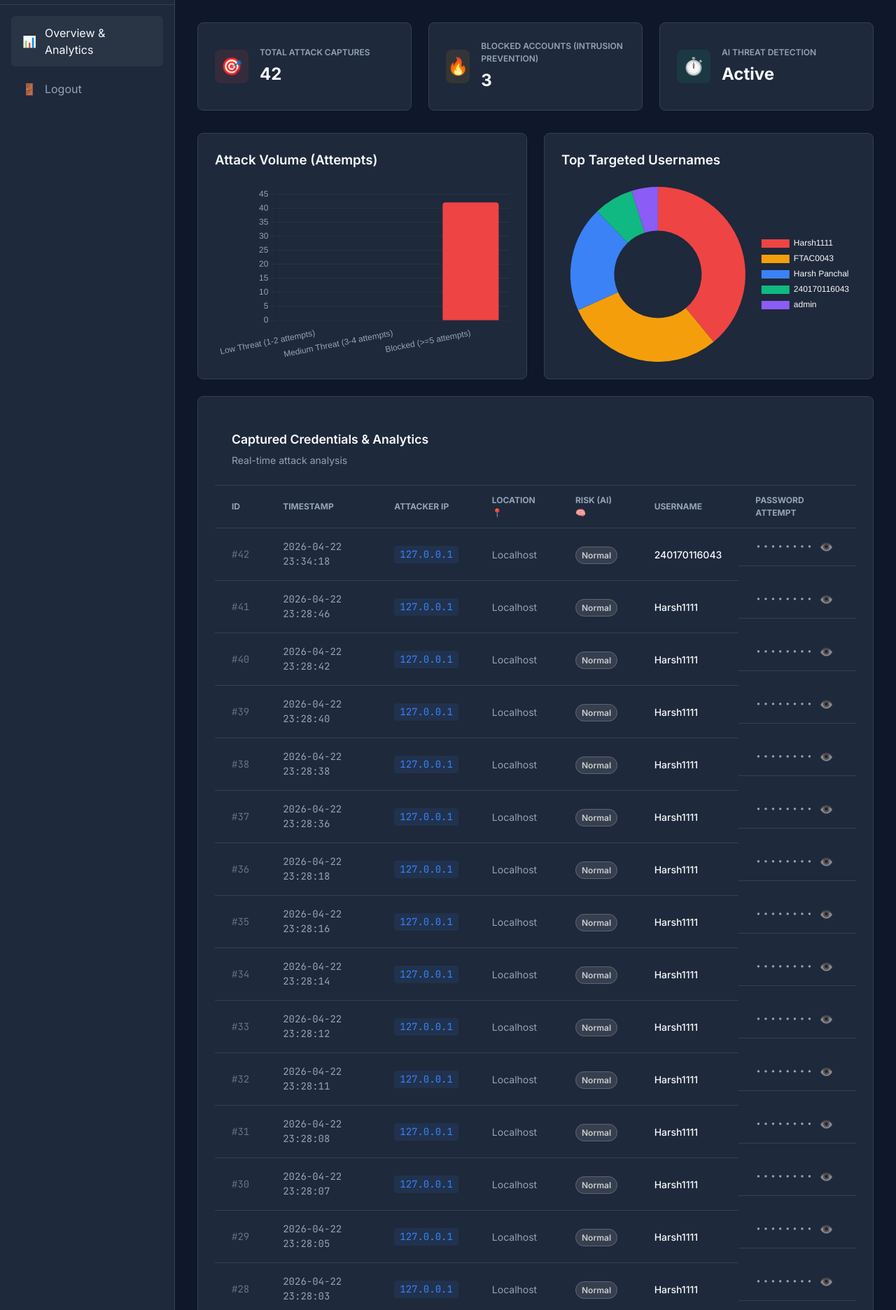
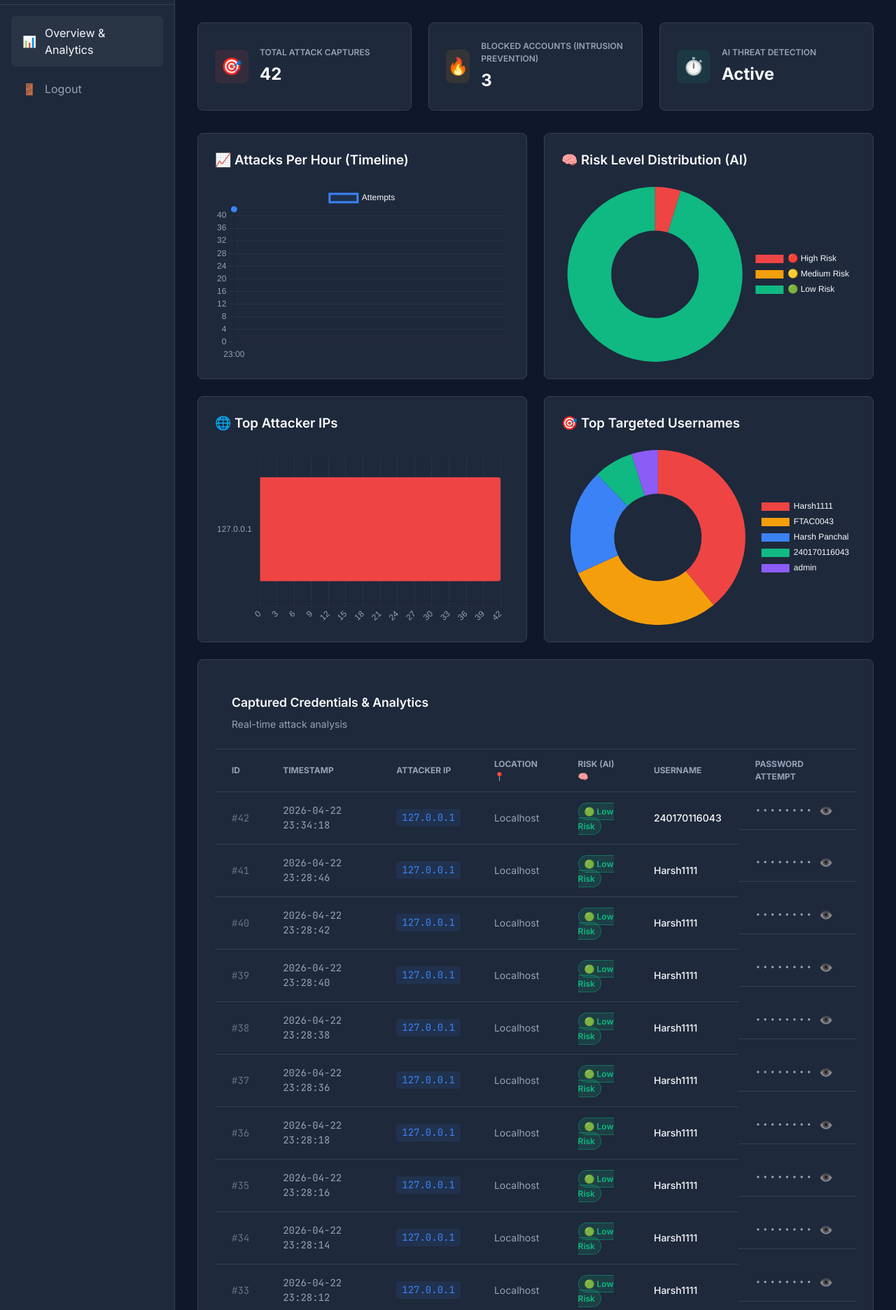
Before and after one commit to Harsh20071111/CN_project, a Flask app: page /dashboard in a window 1280 px wide. Shown: the part 95-1967 px from the top of the page at 70% size. Run offline with Flask 3, Linux system fonts and the light colour scheme; the visitor is signed in with stand-in values (Sample User, id 1); data comes from the database, SQL or seed files in the repository.

Commit message:
Add charts, password hashing, and AI scoring

```diff
--- a/honeypot-project/app.py
+++ b/honeypot-project/app.py
@@ -6,6 +6,7 @@ import csv
 import smtplib
 from email.mime.text import MIMEText
 import os
+import hashlib
 
 app = Flask(__name__)
 app.secret_key = "super_secure_admin_key"
@@ -51,11 +52,34 @@ def get_location(ip):
     return "Unknown", "N/A"
 
 def detect_attack(username, password):
-    # Rule-based Basic AI / Heuristics for detection
-    username = username.lower()
-    if username == "admin" or password == "123456" or "root" in username or password.lower() == "password":
-        return "High Risk"
-    return "Normal"
+    # Heuristic-based Anomaly Detection (Scoring System)
+    score = 0
+    u = username.lower()
+    p = password.lower()
+
+    # Check for common attack usernames
+    if u in ['admin', 'root', 'administrator', 'test', 'user']:
+        score += 2
+    if 'admin' in u or 'root' in u:
+        score += 1
+
+    # Check for common weak/attack passwords
+    if password in ['123456', '12345678', 'password', 'admin', 'qwerty', 'abc123', 'letmein', '111111']:
+        score += 2
+    if len(password) < 6:
+        score += 1
+
+    # Check for SQL injection patterns
+    if any(x in u for x in ["'", '"', '--', 'or ', 'drop', 'select']):
+        score += 3
+    if any(x in p for x in ["'", '"', '--', 'or ', 'drop', 'select']):
+        score += 3
+
+    if score >= 3:
+        return 'High Risk'
+    elif score >= 1:
+        return 'Medium Risk'
+    return 'Low Risk'
 
 def send_email_alert(ip, username, password, location, maps_link, time):
     sender = "kamleshpanchal21121983@gmail.com"
@@ -118,9 +142,12 @@ def login():
         location_text += " (EXACT GPS MATCH)"
     risk_level = detect_attack(username, password)
 
+    # Hash the password before storing (Security Best Practice)
+    hashed_password = hashlib.sha256(password.encode()).hexdigest()
+
     # Save to Database (we log every attempt to keep history, even if blocked)
     c.execute("INSERT INTO logs (username, password, ip, location, risk_level, time) VALUES (?, ?, ?, ?, ?, ?)",
-              (username, password, ip, location_text, risk_level, time_str))
+              (username, hashed_password, ip, location_text, risk_level, time_str))
     conn.commit()
 
     # Check Username Blocking System
--- a/honeypot-project/templates/dashboard.html
+++ b/honeypot-project/templates/dashboard.html
@@ -73,11 +73,23 @@
       <!-- Charts Section -->
       <div class="charts-grid mt-4 mb-4">
         <div class="card p-4">
-          <h3 class="mb-4">Attack Volume (Attempts)</h3>
-          <canvas id="attackChart" style="max-height: 250px;"></canvas>
+          <h3 class="mb-4">📈 Attacks Per Hour (Timeline)</h3>
+          <canvas id="timelineChart" style="max-height: 250px;"></canvas>
         </div>
         <div class="card p-4">
-          <h3 class="mb-4">Top Targeted Usernames</h3>
+          <h3 class="mb-4">🧠 Risk Level Distribution (AI)</h3>
+          <div style="display:flex; justify-content:center;">
+            <canvas id="riskChart" style="max-height: 250px;"></canvas>
+          </div>
+        </div>
+      </div>
+      <div class="charts-grid mb-4">
+        <div class="card p-4">
+          <h3 class="mb-4">🌐 Top Attacker IPs</h3>
+          <canvas id="ipChart" style="max-height: 250px;"></canvas>
+        </div>
+        <div class="card p-4">
+          <h3 class="mb-4">🎯 Top Targeted Usernames</h3>
           <div style="display:flex; justify-content:center;">
              <canvas id="userChart" style="max-height: 250px;"></canvas>
           </div>
@@ -115,9 +127,11 @@
                     <td class="location-cell">{{ row[4] }}</td>
                     <td>
                       {% if row[5] == 'High Risk' %}
-                        <span class="badge red">High Risk</span>
+                        <span class="badge red">🔴 High Risk</span>
+                      {% elif row[5] == 'Medium Risk' %}
+                        <span class="badge" style="background: rgba(245,158,11,0.15); border: 1px solid rgba(245,158,11,0.4); color: #f59e0b;">🟡 Medium Risk</span>
                       {% else %}
-                        <span class="badge" style="background: rgba(255,255,255,0.1); border: 1px solid rgba(255,255,255,0.2); color: #ccc;">Normal</span>
+                        <span class="badge" style="background: rgba(16,185,129,0.15); border: 1px solid rgba(16,185,129,0.4); color: #10b981;">🟢 Low Risk</span>
                       {% endif %}
                     </td>
                     <td class="username">{{ row[1] }}</td>
@@ -181,10 +195,12 @@
     const logs = [];
     document.querySelectorAll('.logs-table tbody tr').forEach(tr => {
       if(tr.querySelector('.ip-badge')) {
+        const riskEl = tr.querySelector('.badge');
         logs.push({
           ip: tr.querySelector('.ip-badge').textContent,
           username: tr.querySelector('.username').textContent,
-          time: tr.querySelector('.timestamp').textContent
+          time: tr.querySelector('.timestamp').textContent,
+          risk: riskEl ? riskEl.textContent.trim() : 'Low Risk'
         });
       }
     });
@@ -241,20 +257,58 @@
 
     // Charts Logic
     if(logs.length > 0) {
-      // 1. Top Usernames Chart
-      const userCounts = {};
+      // Chart colors
+      const chartColors = ['#ef4444', '#f59e0b', '#3b82f6', '#10b981', '#8b5cf6', '#ec4899', '#14b8a6', '#f97316'];
+
+      // 1. Attacks Per Hour (Line Chart)
+      const hourCounts = {};
       logs.forEach(log => {
-        userCounts[log.username] = (userCounts[log.username] || 0) + 1;
+        const hour = log.time.substring(11, 13) + ':00';
+        hourCounts[hour] = (hourCounts[hour] || 0) + 1;
       });
-      const topUsers = Object.entries(userCounts).sort((a,b) => b[1] - a[1]).slice(0, 5);
+      const sortedHours = Object.keys(hourCounts).sort();
 
-      new Chart(document.getElementById("userChart"), {
-        type: "doughnut",
+      new Chart(document.getElementById('timelineChart'), {
+        type: 'line',
         data: {
-          labels: topUsers.map(u => u[0]),
+          labels: sortedHours,
           datasets: [{
-            data: topUsers.map(u => u[1]),
-            backgroundColor: ['#ef4444', '#f59e0b', '#3b82f6', '#10b981', '#8b5cf6'],
+            label: 'Attempts',
+            data: sortedHours.map(h => hourCounts[h]),
+            borderColor: '#3b82f6',
+            backgroundColor: 'rgba(59,130,246,0.1)',
+            fill: true,
+            tension: 0.4,
+            pointBackgroundColor: '#3b82f6',
+            pointRadius: 4
+          }]
+        },
+        options: {
+          responsive: true,
+          maintainAspectRatio: false,
+          scales: {
+            y: { beginAtZero: true, ticks: { color: '#94a3b8', stepSize: 1 }, grid: { color: 'rgba(255,255,255,0.05)' } },
+            x: { ticks: { color: '#94a3b8' }, grid: { display: false } }
+          },
+          plugins: { legend: { labels: { color: '#f8fafc' } } }
+        }
+      });
+
+      // 2. Risk Level Distribution (Doughnut Chart)
+      const riskCounts = { 'High': 0, 'Medium': 0, 'Low': 0 };
+      logs.forEach(log => {
+        if (log.risk.includes('High')) riskCounts['High']++;
+        else if (log.risk.includes('Medium')) riskCounts['Medium']++;
+        else riskCounts['Low']++;
+      });
+
+      new Chart(document.getElementById('riskChart'), {
+        type: 'doughnut',
+        data: {
+          labels: ['🔴 High Risk', '🟡 Medium Risk', '🟢 Low Risk'],
+          datasets: [{
+            data: [riskCounts['High'], riskCounts['Medium'], riskCounts['Low']],
+            backgroundColor: ['#ef4444', '#f59e0b', '#10b981'],
             borderWidth: 0
           }]
         },
@@ -265,32 +319,53 @@
         }
       });
 
-      // 2. Attack Volumes Chart (Grouping by IP attempts for mock visualization)
-      const attemptVolumes = [
-        logs.filter(l => ipCounts[l.ip] < 3).length,
-        logs.filter(l => ipCounts[l.ip] >= 3 && ipCounts[l.ip] < 5).length,
-        logs.filter(l => ipCounts[l.ip] >= 5).length
-      ];
+      // 3. Top Attacker IPs (Horizontal Bar Chart)
+      const topIPs = Object.entries(ipCounts).sort((a,b) => b[1] - a[1]).slice(0, 6);
 
-      new Chart(document.getElementById("attackChart"), {
-        type: "bar",
+      new Chart(document.getElementById('ipChart'), {
+        type: 'bar',
         data: {
-          labels: ["Low Threat (1-2 attempts)", "Medium Threat (3-4 attempts)", "Blocked (>=5 attempts)"],
+          labels: topIPs.map(i => i[0]),
           datasets: [{
-            label: "Login Attempts",
-            data: attemptVolumes,
-            backgroundColor: ["#10b981", "#f59e0b", "#ef4444"],
+            label: 'Attempts',
+            data: topIPs.map(i => i[1]),
+            backgroundColor: chartColors.slice(0, topIPs.length),
             borderRadius: 4
+          }]
+        },
+        options: {
+          indexAxis: 'y',
+          responsive: true,
+          maintainAspectRatio: false,
+          scales: {
+            x: { beginAtZero: true, ticks: { color: '#94a3b8', stepSize: 1 }, grid: { color: 'rgba(255,255,255,0.05)' } },
+            y: { ticks: { color: '#94a3b8' }, grid: { display: false } }
+          },
+          plugins: { legend: { display: false } }
+        }
+      });
+
+      // 4. Top Targeted Usernames (Doughnut Chart)
+      const userCounts = {};
+      logs.forEach(log => {
+        userCounts[log.username] = (userCounts[log.username] || 0) + 1;
+      });
+      const topUsers = Object.entries(userCounts).sort((a,b) => b[1] - a[1]).slice(0, 5);
+
+      new Chart(document.getElementById('userChart'), {
+        type: 'doughnut',
+        data: {
+          labels: topUsers.map(u => u[0]),
+          datasets: [{
+            data: topUsers.map(u => u[1]),
+            backgroundColor: chartColors.slice(0, topUsers.length),
+            borderWidth: 0
           }]
         },
         options: {
           responsive: true,
           maintainAspectRatio: false,
-          scales: {
-            y: { ticks: { color: '#94a3b8' }, grid: { color: 'rgba(255,255,255,0.05)' } },
-            x: { ticks: { color: '#94a3b8' }, grid: { display: false } }
-          },
-          plugins: { legend: { display: false } }
+          plugins: { legend: { position: 'right', labels: { color: '#f8fafc' } } }
         }
       });
     }
```
